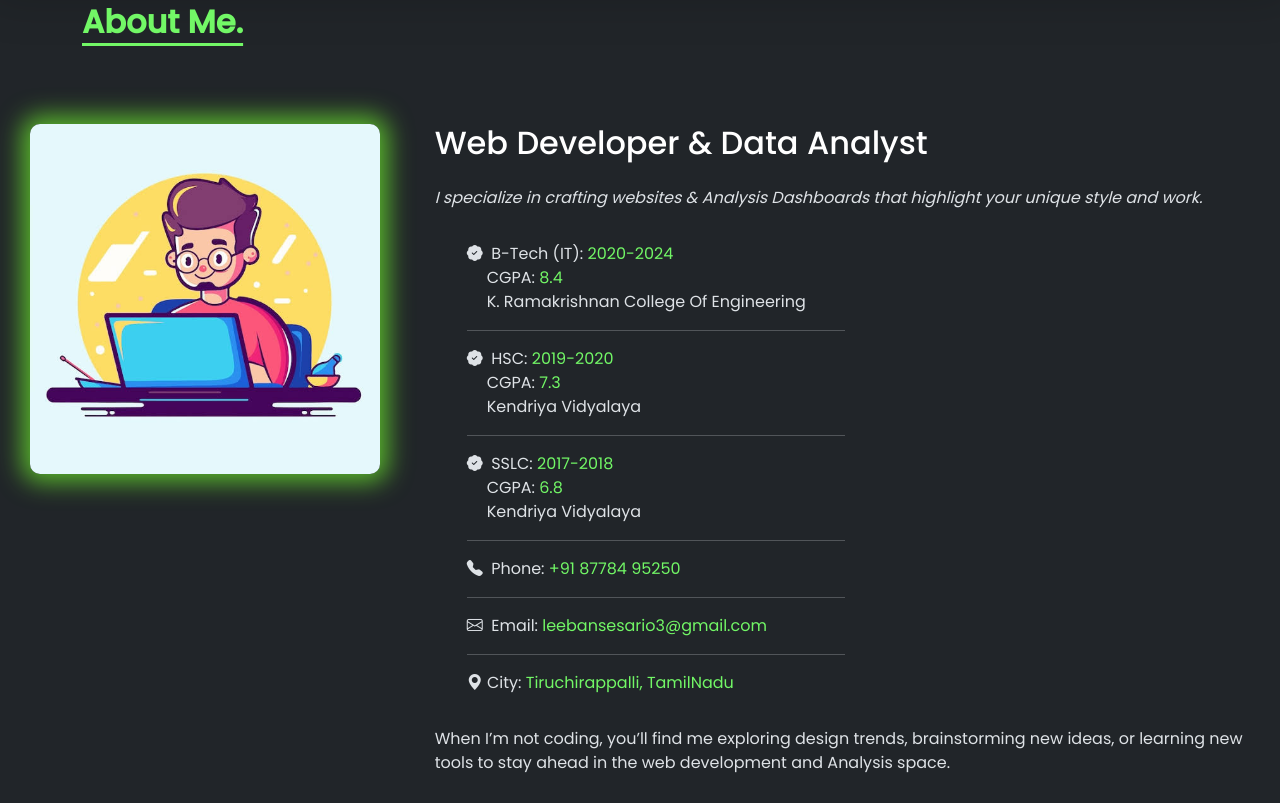
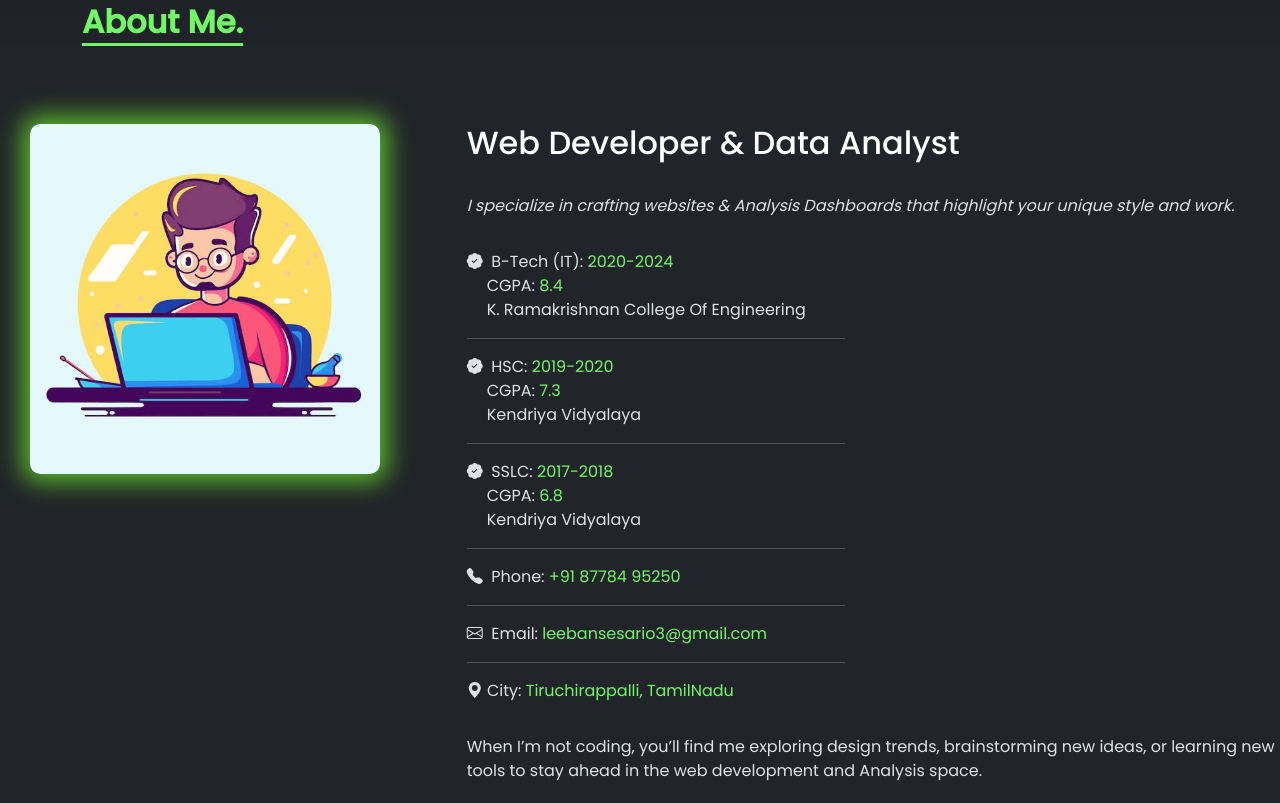
Before and after one commit to Leebansesario/Leeban-Portfolio, a plain HTML site: page index.html in a window 1280 px wide. Shown: the part 858-1661 px from the top of the page. Drawn offline with nearby package versions, Linux system fonts and the light colour scheme.

Commit message:
Update index.html

```diff
--- a/index.html
+++ b/index.html
@@ -85,10 +85,10 @@
                 <img src="new-hero.png" class="img-fluid about-image" alt="">
             </div>
             <div class="col-lg-8 content">
-                <h2 style="color: white;">Web Developer & Data Analyst</h2>
-                <p class="fst-italic py-3">
+                <ul><h2 style="color: white;">Web Developer & Data Analyst</h2></ul>
+                <ul><p class="fst-italic py-3">
                     I specialize in crafting websites & Analysis Dashboards that highlight your unique style and work.
-                </p>
+                </p></ul>
                 <div class="row">
                     <div class="col-lg-6">
                         <ul style="list-style-type: none;">
@@ -112,11 +112,11 @@
                             <li><i class="bi bi-geo-alt-fill"></i> City: <span>Tiruchirappalli, TamilNadu</span></li>
                         </ul>
                     </div>
-                </div>
+                </div><ul>
                 <p class="py-3">
                     When I’m not coding, you’ll find me exploring design trends, brainstorming new ideas, or learning
                     new tools to stay ahead in the web development and Analysis space.
-                </p>
+                </p></ul>
             </div>
         </div>
         <!-- about us section end  -->
```
